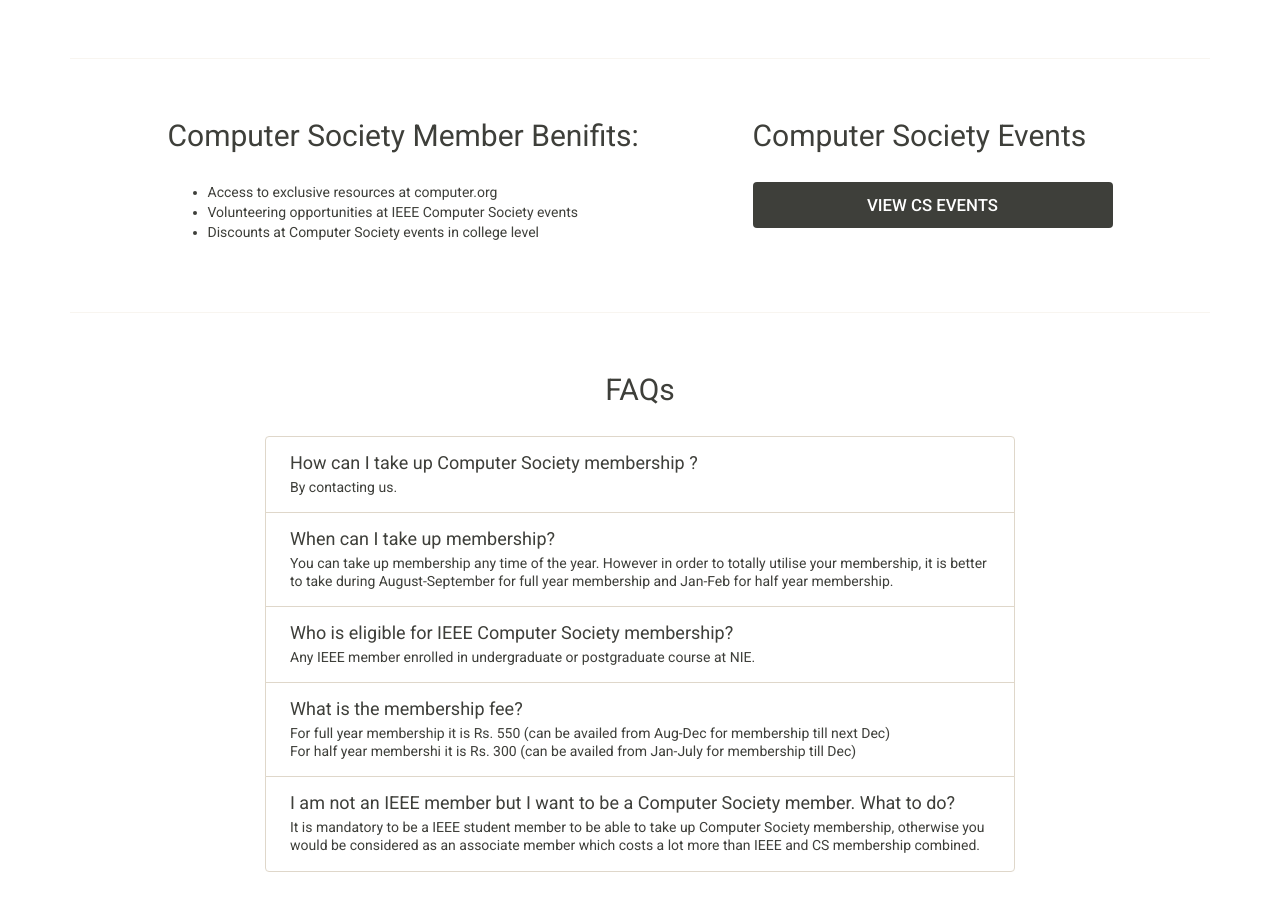
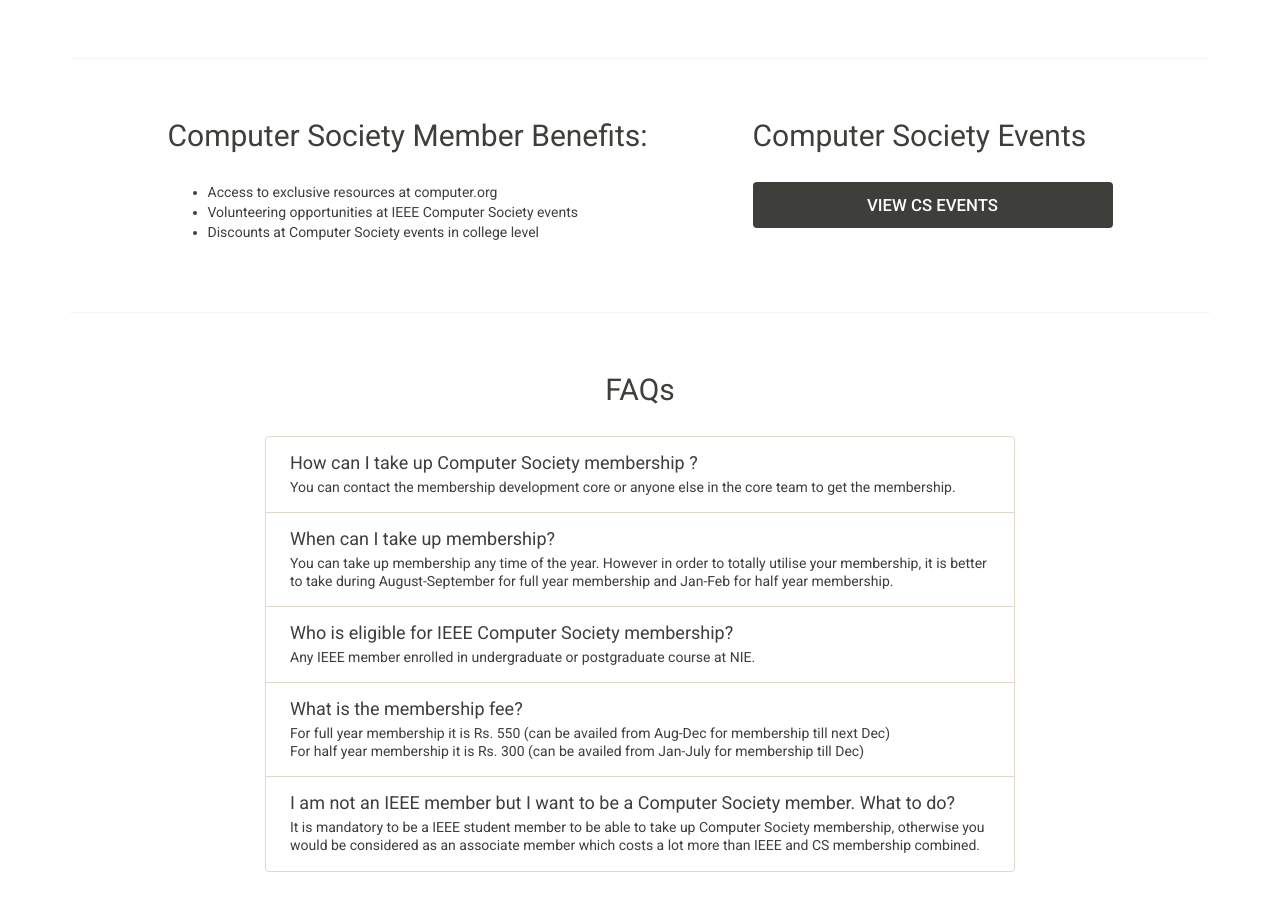
Before and after one commit to nisbweb/websitev2, a Flask app: page /cs in a window 1280 px wide. Shown: the part 854-1770 px from the top of the page. Run offline with Flask 2, Linux system fonts and the light colour scheme; some libraries are stand-ins or nearby versions.

Commit message:
spelling corrections

```diff
--- a/templates/about.html
+++ b/templates/about.html
@@ -103,7 +103,7 @@ TENCON is a premier international technical conference of IEEE Region 10. </p>
 			<div class="row">
 
 				<div class="col-sm-10 wow fadeInDown text-justify animated animated" style="float: none; margin: 0px auto; overflow: hidden; visibility: visible;">
-				  <p class="lead">IEEE Banglaore section is one of the most prestigious sections n India known for conducting a
+				  <p class="lead">IEEE Banglaore section is one of the most prestigious sections in India known for conducting a
 
 wide range of events and workshops. IEEE Bangalore Section is recognised as an Outstanding Section for Membership Recruitment and
 Retention Performance – 2016.
@@ -124,13 +124,13 @@ Colloquium and Student Leadership Workshop  are some of the major events conduct
 		<br><br><hr id="nisb"><br><br>
 
 			<div class="col-md-6 col-md-offset-3 text-center wrap_title" >
-        <center><img class="rotate" src="http://cdn.nisb.in/img/logos/nisb-trans.png" alt="Generic placeholder image" style="width:120px; margin:20px;"></center>
+        <center><img class="rotate" src="http://cdn.nisb.in/img/logos/nisb.png" alt="Generic placeholder image" style="width:120px; margin:20px;"></center>
 				<h2>NIE IEEE Student Branch</h2>
 			</div>
 
 			<div class="row">
 				<div class="col-sm-10 wow fadeInDown text-justify animated animated" style="float: none; margin: 0px auto; overflow: hidden; visibility: visible;">
-				  <p class="lead">NISB is the IEEE student branch of National Institue of Engineering. It is one of the largest and
+				  <p class="lead">NISB is the IEEE student branch of National Institute of Engineering. It is one of the largest and
 most active student branches of Karnataka.Having been active for a decade, we have been
 honoured and humbled with numerous awards and accolades over time, including "The Best
 Student Chapter" of Region 10­ Bangalore. We organize and host a wide range of technical
--- a/templates/cs.html
+++ b/templates/cs.html
@@ -34,7 +34,7 @@
 
       </div>
       <div class="col-md-6">
-        <h2>Computer Society Member Benifits:</h2><br>
+        <h2>Computer Society Member Benefits:</h2><br>
         <ul>
           <li>Access to exclusive resources at computer.org</li>
           <li>Volunteering opportunities at IEEE Computer Society events</li>
@@ -60,7 +60,7 @@
 
           <a href="#" class="list-group-item">
             <h4 class="list-group-item-heading">How can I take up Computer Society membership ?</h4>
-            <p class="list-group-item-text">By contacting us.</p>
+            <p class="list-group-item-text">You can contact the membership development core or anyone else in the core team to get the membership.</p>
           </a>
 
           <a href="#" class="list-group-item">
@@ -76,7 +76,7 @@
           <a href="#" class="list-group-item">
             <h4 class="list-group-item-heading">What is the membership fee?</h4>
             <p class="list-group-item-text">For full year membership it is Rs. 550 (can be availed from Aug-Dec for membership till next Dec)<br>
-              For half year membershi it is Rs. 300 (can be availed from Jan-July for membership till Dec)</p>
+              For half year membership it is Rs. 300 (can be availed from Jan-July for membership till Dec)</p>
             </a>
 
             <a href="#" class="list-group-item">
--- a/templates/error.html
+++ b/templates/error.html
@@ -18,7 +18,8 @@
     <div class="container">
 <br><br><br>
       <div class="col-md-6" style="float:none; margin:0 auto;">
-        <h1  class="text-center">Error {{ errorcode }}</h1>
+        <!-- <img src="http://cdn.nisb.in/img/art/404error.jpg" alt=""> -->
+        <h1  class="text-center" style="font-size:8em;">Error {{ errorcode }}</h1>
         <h2 class="text-center">Sorry, something went wrong. A team of highly trained monkeys has been dispatched to deal with this situation.</h2>
       </div>
 
--- a/templates/wie.html
+++ b/templates/wie.html
@@ -50,7 +50,7 @@
         <li>Organize receptions at major technical conferences to enhance networking and to promote membership in WIE.</li>
         <li>Advocate women in leadership roles in IEEE governance and career advancement for women in the profession.</li>
         <li>Provide assistance with the formation of new WIE Affinity Groups and support ongoing activities.</li>
-        <li>Promote IEEE r grade advancement for women to the membership grades of Senior member and Fellow.</li>
+        <li>Promote IEEE grade advancement for women to the membership grades of Senior member and Fellow.</li>
         <li>Facilitate the development of programs and activities that promote the entry into and retention of women in engineering programs.</li>
         <li>Administer the IEEE Student-Teacher and Research Engineer/Scientist (STAR) Program to mentor young women in junior and high schools.</li>
       </ul>
@@ -67,7 +67,7 @@
 
         <a href="#" class="list-group-item">
           <h4 class="list-group-item-heading">How do I join WIE?</h4>
-          <p class="list-group-item-text">By contacting us.</p>
+          <p class="list-group-item-text">You can contact the membership developement core or any other core memeber.</p>
         </a>
 
         <a href="#" class="list-group-item">
@@ -87,7 +87,7 @@
 
         <a href="#" class="list-group-item">
           <h4 class="list-group-item-heading">Where is the official website of IEEE WIE?</h4>
-          <p class="list-group-item-text">Here</p>
+          <p class="list-group-item-text">wie.ieee.org</p>
         </a>
 
       </div>
```
